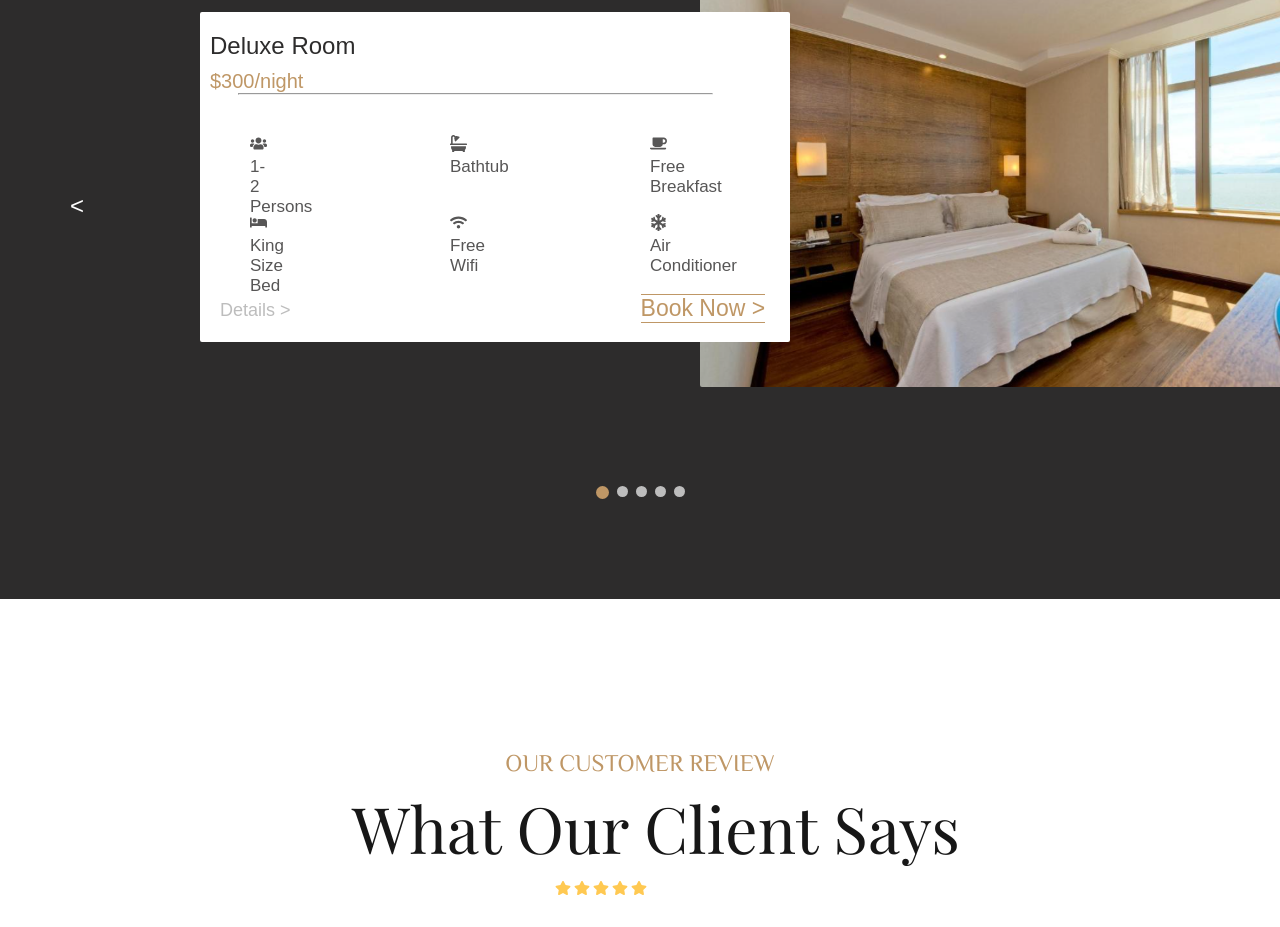
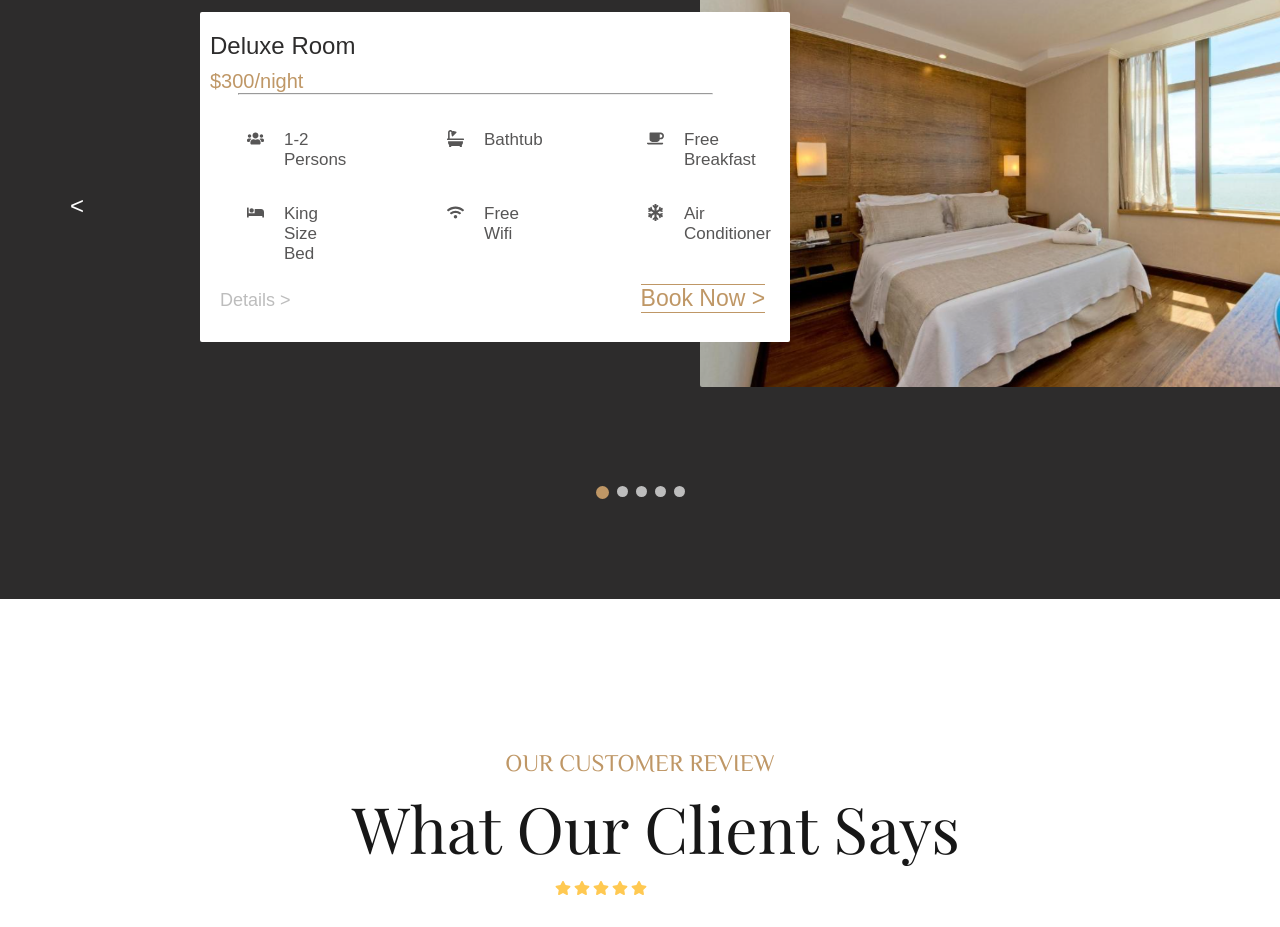
Before and after one commit to trabalhoWebUFSC/trabalhoWebUFSC, a React (Create React App) app in the folder frontend/: page / in a window 1280 px wide. Shown: the part 1160-2087 px from the top of the page. Built offline with nearby package versions, Linux system fonts and the light colour scheme; a web font is replaced by a local one.

Commit message:
Adjust RoomChoice styling for feature items

```diff
--- a/frontend/src/components/RoomChoice/RoomChoice.module.css
+++ b/frontend/src/components/RoomChoice/RoomChoice.module.css
@@ -83,7 +83,10 @@
 .featureItem {
     width: 24px;
     height: 19.4px;
-    margin-left:50px;
+    margin-left:47px;
+    margin-top:-5px;
+    display:flex;
+    gap:20px;
 
 }
 
```
